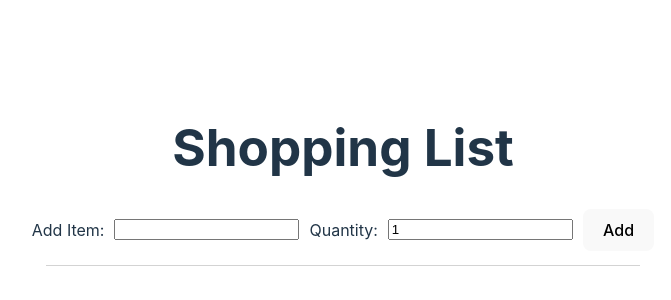
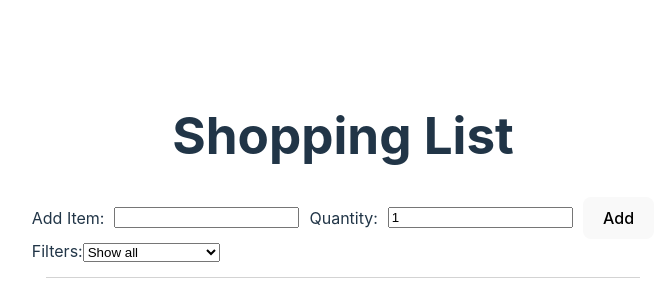
Before and after one commit to p-adams/shopping-list, a React (Vite) app: page / in a window 1280 px wide. Shown: the part 218-518 px from the top of the page, without its empty margins (297-968 px from the left). Built offline with nearby package versions, Linux system fonts and the light colour scheme.

Commit message:
implement filters

```diff
--- a/src/ShoppingList.tsx
+++ b/src/ShoppingList.tsx
@@ -1,4 +1,4 @@
-import { useState } from "react";
+import { useMemo, useState } from "react";
 import { nanoid } from "nanoid";
 import "./ShoppingList.css";
 
@@ -19,6 +19,7 @@ function ShoppingList() {
     quantity: 1,
     isPurchased: false,
   });
+  const [filter, setFilter] = useState("all");
   function addNewItem() {
     setShoppingListItems((items) => [...items, { ...newItem, id: nanoid() }]);
   }
@@ -62,6 +63,19 @@ function ShoppingList() {
       prevItems.filter((prevItem) => !prevItem.isPurchased)
     );
   }
+
+  const uiShoppingList = useMemo(() => {
+    return shoppingListItems.filter((item) => {
+      if (filter === "purchased") {
+        return item.isPurchased;
+      } else if (filter === "unpurchased") {
+        return !item.isPurchased;
+      }
+
+      return true;
+    });
+  }, [shoppingListItems, filter]);
+
   return (
     <div className="shopping-list-wrapper">
       <div className="input-wrapper">
@@ -86,11 +100,21 @@ function ShoppingList() {
         />
         <button onClick={() => addNewItem()}>Add</button>
       </div>
+      <div className="filters-container">
+        <label>
+          Filters:
+          <select value={filter} onChange={(e) => setFilter(e.target.value)}>
+            <option value="all">Show all</option>
+            <option value="purchased">Show purchased</option>
+            <option value="unpurchased">Show unpurchased</option>
+          </select>
+        </label>
+      </div>
       {shoppingListItems.some((i) => i.isPurchased) && (
         <button onClick={() => clearPurchased()}>Clear Purchased</button>
       )}
       <ul className="shopping-list-items">
-        {shoppingListItems.map((item) => (
+        {uiShoppingList.map((item) => (
           <li key={item.id}>
             <input
               type="checkbox"
```
